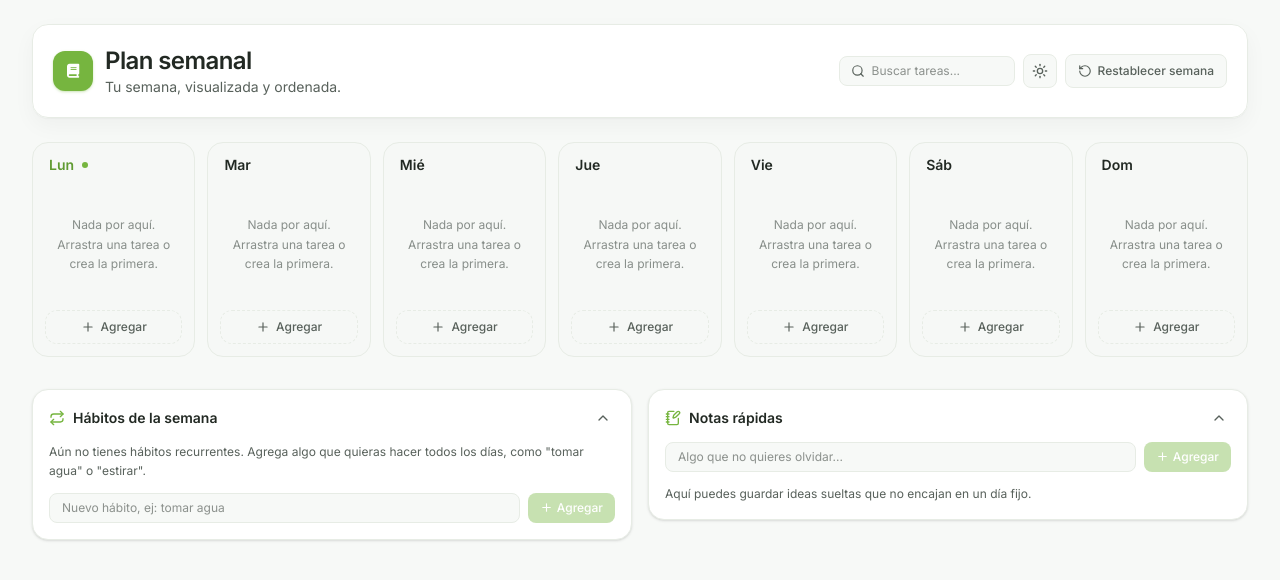
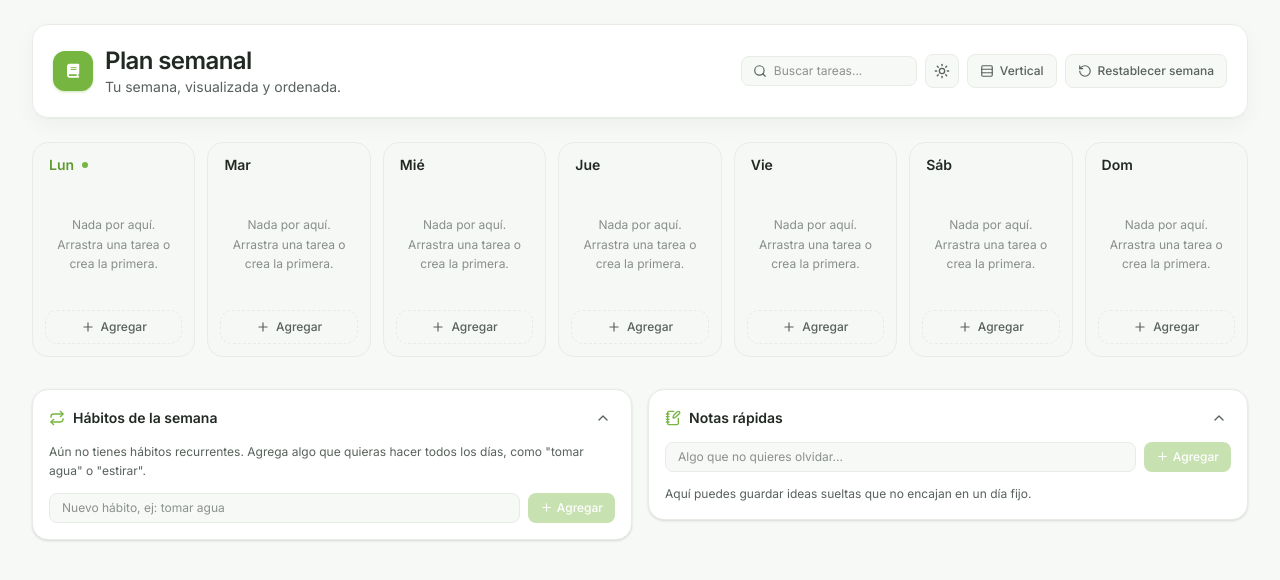
Before and after one commit to AlbertoRodBa/plan-semanal, a React (Vite) app: page / in a window 1280 px wide. Shown: the top 580 px of the page. Built offline with nearby package versions, Linux system fonts and the light colour scheme.

Commit message:
agregar vista vertical para días

```diff
--- a/src/App.tsx
+++ b/src/App.tsx
@@ -43,9 +43,12 @@ function diaDeHoy(): DiaSemana {
 
 type Tema = 'claro' | 'oscuro' | 'fantasma' | 'hielo';
 
+type Vista = 'horizontal' | 'vertical';
+
 export default function App() {
   const [estado, setEstado] = useLocalStorage<EstadoApp>('plan-semanal-estado', ESTADO_INICIAL);
   const [tema, setTema] = useLocalStorage<Tema>('plan-semanal-tema', 'claro');
+  const [vista, setVista] = useLocalStorage<Vista>('plan-semanal-vista', 'horizontal');
   const [busqueda, setBusqueda] = useState('');
   const [modalTarea, setModalTarea] = useState<{ tarea: Tarea | null; dia: DiaSemana } | null>(null);
   const [confirmando, setConfirmando] = useState<
@@ -217,6 +220,8 @@ export default function App() {
           onBusqueda={setBusqueda}
           tema={tema}
           onSeleccionarTema={setTema}
+          vista={vista}
+          onCambiarVista={setVista}
           onRestablecer={() => setConfirmando({ tipo: 'reset' })}
         />
 
@@ -226,11 +231,16 @@ export default function App() {
           onDragStart={handleDragStart}
           onDragEnd={handleDragEnd}
         >
-          <div className="mb-6 flex gap-3 overflow-x-auto pb-2 md:grid md:grid-cols-7 md:gap-3 md:overflow-visible">
+          <div className={`mb-6 gap-3 pb-2 ${
+            vista === 'horizontal'
+              ? 'flex overflow-x-auto md:grid md:grid-cols-7 md:overflow-visible'
+              : 'flex flex-col md:grid md:grid-cols-1'
+          }`}>
             {DIAS.map((d) => (
               <DayColumn
                 key={d.key}
                 diaKey={d.key}
+                vista={vista}
                 etiqueta={d.corto}
                 esHoy={d.key === hoy}
                 tareas={tareasPorDia(d.key)}
--- a/src/components/DayColumn.tsx
+++ b/src/components/DayColumn.tsx
@@ -6,6 +6,7 @@ import { TaskCard } from './TaskCard';
 
 type Props = {
   diaKey: DiaSemana;
+  vista: 'horizontal' | 'vertical';
   etiqueta: string;
   esHoy: boolean;
   tareas: Tarea[];
@@ -19,6 +20,7 @@ type Props = {
 
 export function DayColumn({
   diaKey,
+  vista,
   etiqueta,
   esHoy,
   tareas,
@@ -33,7 +35,7 @@ export function DayColumn({
   const categoriaPorId = (id: string | null) => (id ? categorias.find((c) => c.id === id) ?? null : null);
 
   return (
-    <div className="flex w-72 shrink-0 flex-col rounded-2xl border border-borde bg-fondo/60 p-3 md:w-full">
+    <div className={`flex shrink-0 flex-col rounded-2xl border border-borde bg-fondo/60 p-3 ${vista === 'horizontal' ? 'w-72' : 'w-full'} md:w-full`}>
       <div className="mb-3 flex items-center justify-between px-1">
         <div className="flex items-center gap-2">
           <h3 className={`font-display text-sm font-semibold ${esHoy ? 'text-musgo-600' : 'text-tinta'}`}>
--- a/src/components/Header.tsx
+++ b/src/components/Header.tsx
@@ -1,4 +1,4 @@
-import { Moon, RotateCcw, Search, Snowflake, Sun } from 'lucide-react';
+import { Columns3, Moon, RotateCcw, Rows3, Search, Snowflake, Sun } from 'lucide-react';
 import { useState } from 'react';
 
 function IconoFantasma({ size = 16 }: { size?: number }) {
@@ -10,6 +10,8 @@ type Props = {
   onBusqueda: (v: string) => void;
   tema: 'claro' | 'oscuro' | 'fantasma' | 'hielo';
   onSeleccionarTema: (tema: 'claro' | 'oscuro' | 'fantasma' | 'hielo') => void;
+  vista: 'horizontal' | 'vertical';
+  onCambiarVista: (vista: 'horizontal' | 'vertical') => void;
   onRestablecer: () => void;
 };
 
@@ -18,6 +20,8 @@ export function Header({
   onBusqueda,
   tema,
   onSeleccionarTema,
+  vista,
+  onCambiarVista,
   onRestablecer,
 }: Props) {
   const [menuAbierto, setMenuAbierto] = useState(false);
@@ -94,6 +98,15 @@ export function Header({
           </div>
 
           <button
+            onClick={() => onCambiarVista(vista === 'horizontal' ? 'vertical' : 'horizontal')}
+            className="flex items-center gap-1.5 rounded-lg border border-borde bg-fondo px-3 py-2 text-xs font-medium text-tinta-suave transition hover:border-musgo-200 hover:bg-musgo-50 hover:text-musgo-600"
+            title={vista === 'horizontal' ? 'Cambiar a vista vertical' : 'Cambiar a vista horizontal'}
+          >
+            {vista === 'horizontal' ? <Rows3 size={14} /> : <Columns3 size={14} />}
+            {vista === 'horizontal' ? 'Vertical' : 'Horizontal'}
+          </button>
+
+          <button
             onClick={onRestablecer}
             className="flex items-center gap-1.5 rounded-lg border border-borde bg-fondo px-3 py-2 text-xs font-medium text-tinta-suave transition hover:border-red-200 hover:bg-red-50 hover:text-red-700"
           >
```
